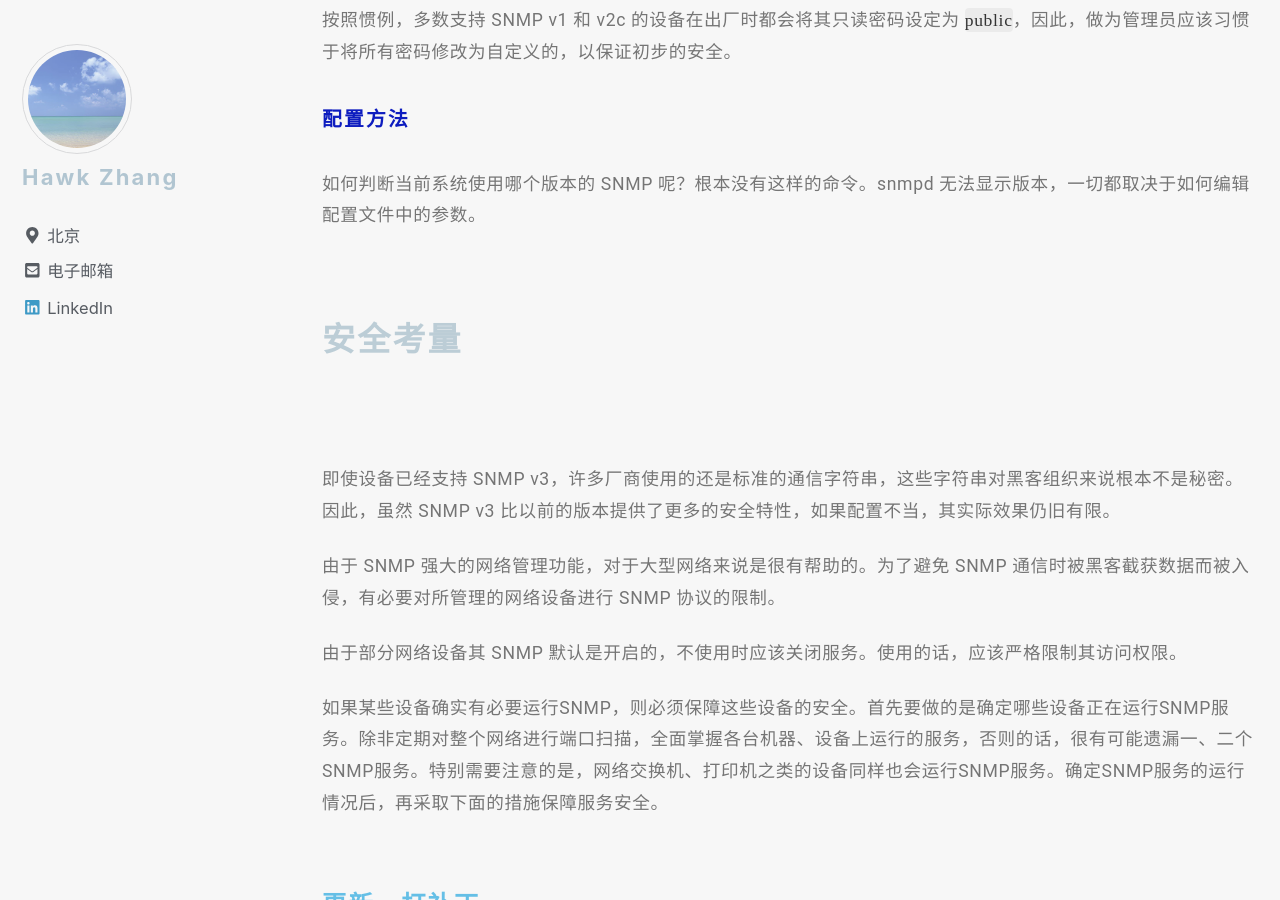
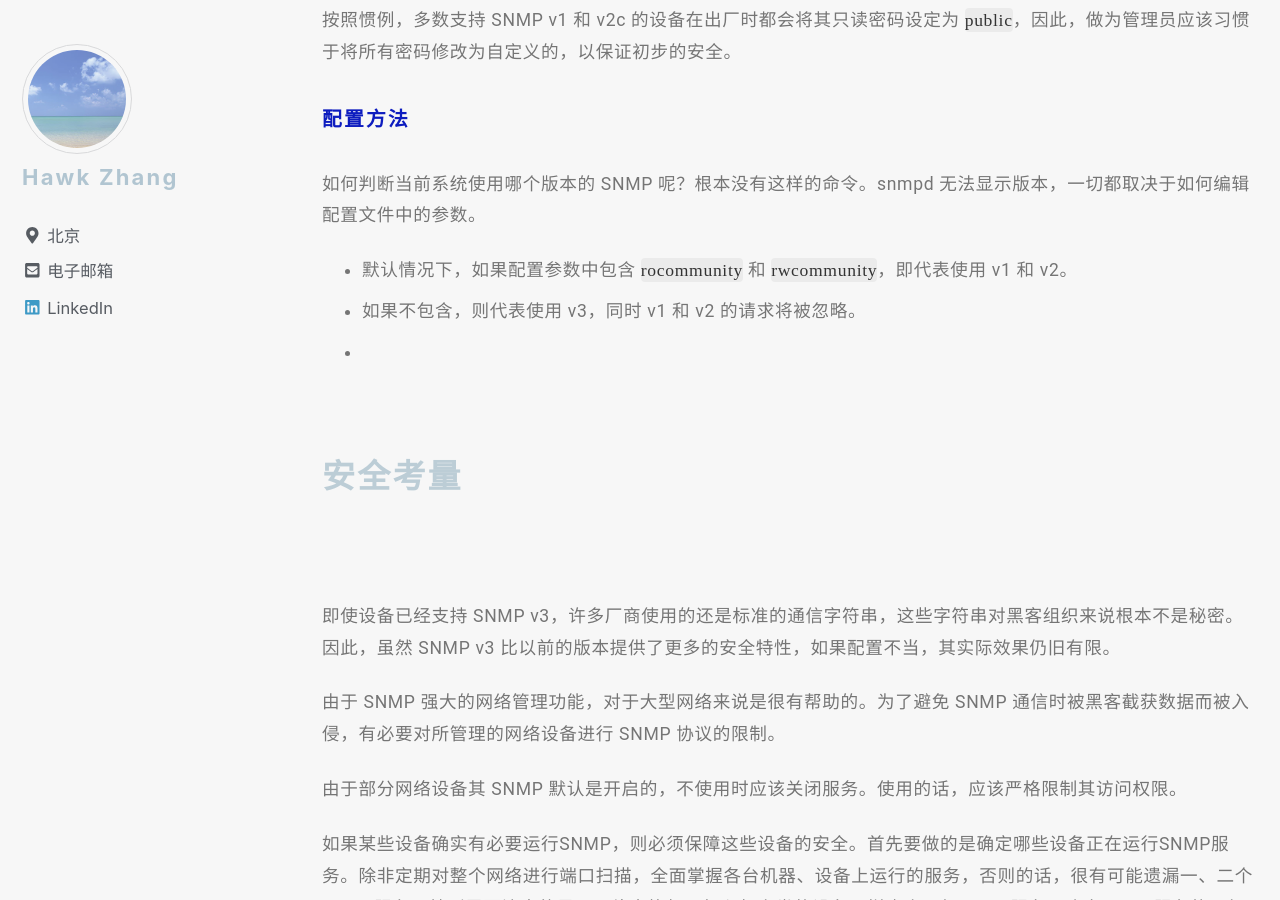
Before and after one commit to narru888/linotes_note, a Jekyll site: the page built from _posts/monitor/zabbix/2018-01-02-monitor.snmp.md, in a window 1280 px wide and 900 px high, scrolled down 7926 px. Built offline with Jekyll 4.4.1, drawn with Linux system fonts in a browser that asks for light colours; nearby versions of some CDN libraries; a script that is not in the unit is left out.

Commit message:
update on 2018-10-20 21:45:01 CST

```diff
--- a/_posts/monitor/zabbix/2018-01-02-monitor.snmp.md
+++ b/_posts/monitor/zabbix/2018-01-02-monitor.snmp.md
@@ -230,7 +230,9 @@ SNMP v1 指定了 5 个核心 PDU，SNMP v2 增加了 GetBulkRequest 和 InformR
 
 如何判断当前系统使用哪个版本的 SNMP 呢？根本没有这样的命令。snmpd 无法显示版本，一切都取决于如何编辑配置文件中的参数。
 
-
+* 默认情况下，如果配置参数中包含 `rocommunity` 和 `rwcommunity`，即代表使用 v1 和 v2。
+* 如果不包含，则代表使用 v3，同时 v1 和 v2 的请求将被忽略。
+*
 
 
 
```
